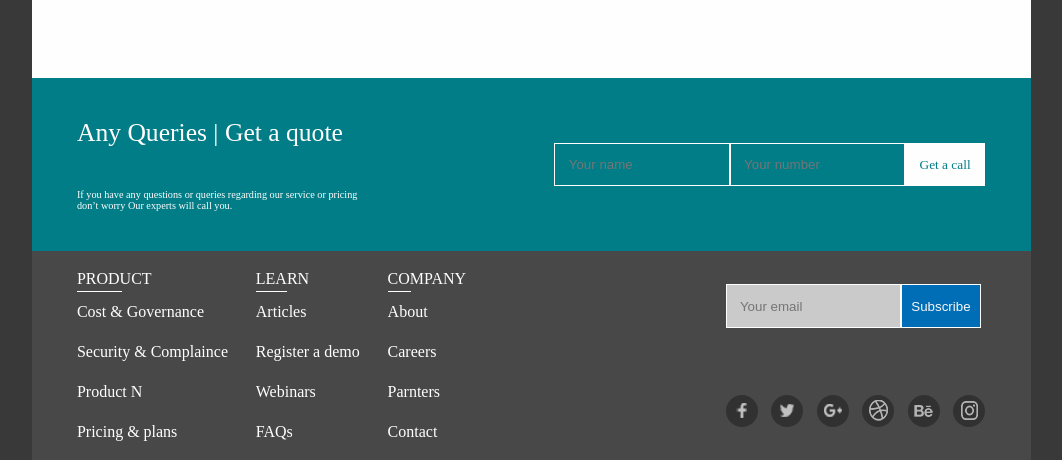
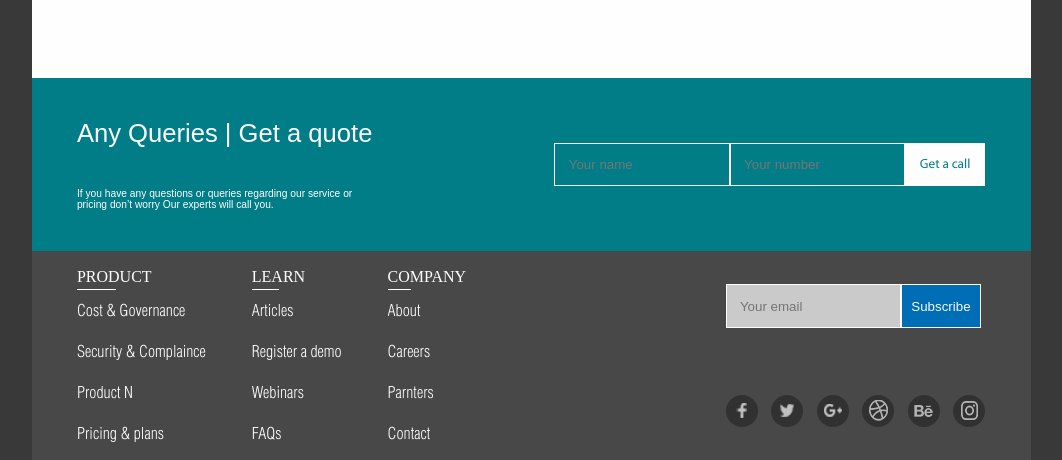
Before and after one commit to Dmitriy875/test-layout-mas, a plain HTML site: page index.html in a window 1280 px wide. Shown: the part 2609-3069 px from the top of the page, without its empty margins (109-1171 px from the left). Drawn offline with Linux system fonts and the light colour scheme; a web font is replaced by a local one.

Commit message:
Шрифты.

```diff
--- a/css/styles.css
+++ b/css/styles.css
@@ -1,3 +1,22 @@
+@font-face {
+    font-family: "MyriadProRegular";
+    src: url("../fonts/MyriadPro-Regular.otf");
+    font-style: normal;
+    font-weight: 400;
+}
+@font-face {
+    font-family: "HelveticaLTCondensedStandart";
+    src: url("../fonts/HelveticaLTStd LightCond.otf");
+    font-style: normal;
+    font-weight: 400;
+}
+@font-face {
+    font-family: "HelveticaLTCondensedLight";
+    src: url("../fonts/Helvetica LT Condensed Light.ttf");
+    font-style: normal;
+    font-weight: 400;
+}
+
 /********* COMMON *********/
 * {
   padding: 0;
@@ -6,14 +25,14 @@
 
 body {
   color: #FEFEFE;
-  font-family: sansation;
+  font-family: 'Sansation Regular', arial;
   background-color: #3A393A;
 }
 
 a, a:visited, a:active {
   text-decoration: none;
   color: #ffffff;
-  font-family: sansation;
+  font-family: 'Sansation Regular', arial;
 }
 
 .uppercase {
@@ -538,7 +557,7 @@ section.quote {
   color: #007D86;
   width: 6em;
   border: 1px solid #FEFEFE;
-  font-family: "Myriad pro";
+  font-family: "MyriadProRegular";
 }
 
 input[type="text"] {
@@ -587,7 +606,7 @@ footer {
 
 .footer-links > ul > li > a {
   font-size: 1em;
-  font-family: "Helvetica LT CondensedLight";
+  font-family: "HelveticaLTCondensedLight";
 }
 
 .footer-socials {
@@ -609,7 +628,7 @@ footer {
   display: flex;
   flex-wrap: wrap;
   height: 2.7em;
-  font-family: "Helvetica LT CondensedLight";
+  font-family: "HelveticaLTCondensedLight";
 }
 
 .footer-socials-icons {
--- a/index.html
+++ b/index.html
@@ -5,6 +5,7 @@
   <meta name="viewport" content="width=device-width, initial-scale=1.0">
   <meta http-equiv="X-UA-Compatible" content="ie=edge">
   <link rel="stylesheet" href="css/styles.css">
+  <link href="https://allfont.ru/allfont.css?fonts=sansation-regular" rel="stylesheet" type="text/css" />
   <!--[if lt IE 9]>
 	<script src="http://html5shiv.googlecode.com/svn/trunk/html5.js"></script>
 	<![endif]-->
```
Also changed, not shown: fonts/Helvetica LT Condensed Light.ttf (added), fonts/HelveticaLTStd LightCond.otf (added), fonts/MyriadPro-Regular.otf (added).
